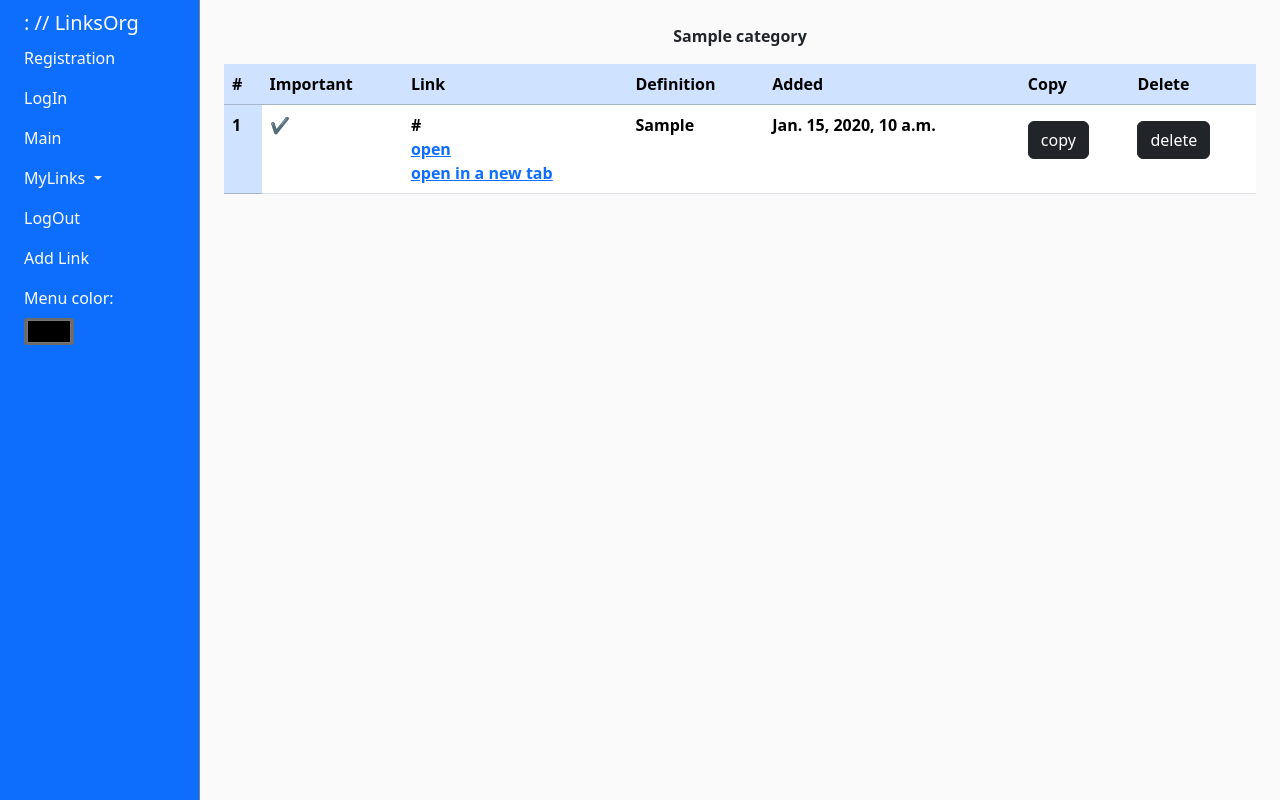
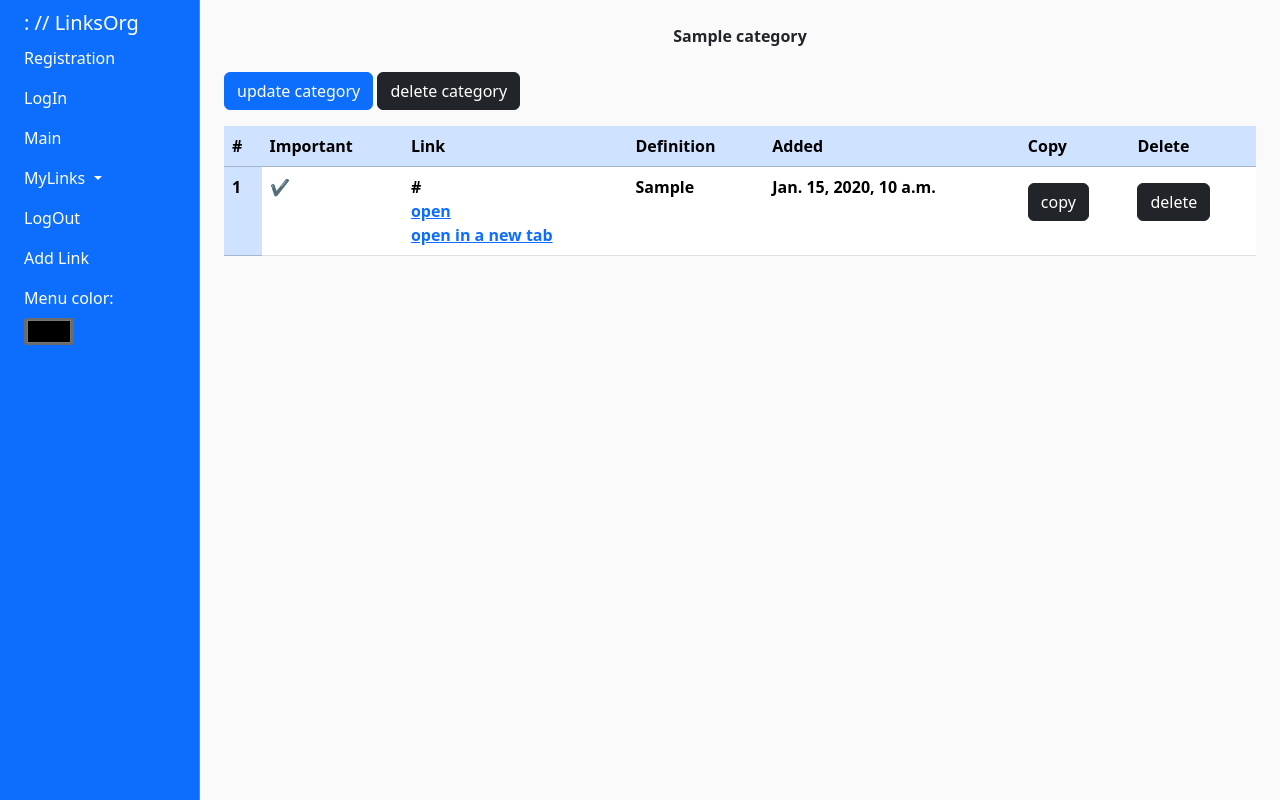
Before and after one commit to AnastasiiaBelianskaia/links_org, a Django app: page /linksorg/category/1/details in a window 1280 px wide. Run offline with Django 4.2, Linux system fonts and the light colour scheme; a user stored in the database is signed in; tables that the repository leaves empty hold one stand-in row (values such as "Sample post"); lists and menus that the app fills with data are empty; some libraries are stand-ins or nearby versions.

Commit message:
Category updating and deliting, validation  link/category exists

```diff
--- a/linksorg/models.py
+++ b/linksorg/models.py
@@ -1,6 +1,7 @@
 from django.conf import settings
 from django.contrib.auth import get_user_model
 from django.db import models
+# from django.db.models import UniqueConstraint
 
 # from django.utils import timezone
 
@@ -9,6 +10,11 @@ User = get_user_model()
 
 class Category(models.Model):
     name = models.CharField(max_length=100)
+
+    class Meta:
+        constraints = [
+            models.UniqueConstraint(fields=['name'], name='unique_name'),
+        ]
 
     def __str__(self):
         return f"{self.name}"
@@ -26,5 +32,10 @@ class Link(models.Model):
     important = models.BooleanField(choices=BOOL, verbose_name='Important or Average')
     date_time = models.DateTimeField('date added', auto_now_add=True)
 
+    class Meta:
+        constraints = [
+            models.UniqueConstraint(fields=['url_link'], name='unique_url'),
+        ]
+
     def __str__(self):
         return self.url_link
--- a/linksorg/urls.py
+++ b/linksorg/urls.py
@@ -13,4 +13,6 @@ urlpatterns = [
     path('category/create/', views.CategoryCreate.as_view(), name='category_create'),
     path('categories/', views.MyCategoriesListView.as_view(), name='user_categories'),
     path('category/<int:pk>/details', views.MyCategoryDetailView.as_view(), name='category_details'),
+    path('category/<int:pk>/update', views.CategoryUpdate.as_view(), name='category_update'),
+    path('delete_category/<int:pk>/', views.delete_category, name='delete_category'),
 ]
--- a/linksorg/views.py
+++ b/linksorg/views.py
@@ -1,4 +1,4 @@
-# from django.contrib import messages
+from django.contrib import messages
 from django.contrib.auth.mixins import LoginRequiredMixin
 from django.contrib.messages.views import SuccessMessageMixin
 from django.http import JsonResponse
@@ -103,3 +103,24 @@ class MyCategoryDetailView(LoginRequiredMixin, generic.DetailView):
         context = super().get_context_data(**kwargs)
         context['links'] = Link.objects.filter(category__id=self.kwargs['pk'])
         return context
+
+
+def delete_category(request, pk):
+    category = Category.objects.get(id=pk)
+    if request.method == 'POST':
+        category.delete()
+        messages.add_message(request, messages.SUCCESS,  "Category has been deleted!")
+        return redirect('linksorg:user_categories')
+    return render(request, 'linksorg/category_delete.html', {'category': category})
+
+
+class CategoryUpdate(LoginRequiredMixin, SuccessMessageMixin, generic.UpdateView):
+    model = Category
+    fields = ['name']
+    template_name = 'linksorg/category_update_form.html'
+    success_url = reverse_lazy('linksorg:user_categories')
+    success_message = 'Category has been updated!'
+
+    def get_object(self, queryset=None):
+        category_initial = Category.objects.get(id=self.kwargs['pk'])
+        return category_initial
--- a/static/css/style.css
+++ b/static/css/style.css
@@ -72,3 +72,8 @@ ul {
 .padding-24 {
     padding: 24px;
 }
+
+.modal-error {
+    color: red;
+    text-align: center;
+}
--- a/static/js/add_link.js
+++ b/static/js/add_link.js
@@ -23,11 +23,15 @@ var saveForm = function () {
       type: form.attr("method"),
       dataType: 'json',
       success: function (data) {
-          $("#modal-linkform .modal-content").html('<p>Link Added</p>');
-          setTimeout(() => {
-            $("#modal-linkform").modal("hide");
-            location.reload();
-          }, 1000)
+          if (data.form_is_valid) {
+              $("#modal-linkform .modal-content").html('<p>Link Added</p>');
+              setTimeout(() => {
+                $("#modal-linkform").modal("hide");
+                location.reload();
+              }, 1000)
+          } else {
+            $("#modal-linkform .modal-content").append('<p class="modal-error">Link already exists</p>');
+          }
       }
     });
     return false;
--- a/templates/linksorg/category_details.html
+++ b/templates/linksorg/category_details.html
@@ -1,6 +1,10 @@
 {% extends 'base.html' %}
 {% block content %}
 <p class="text-center"><strong>{{ category.name }}</strong></p>
+<div>
+    <a class="btn btn-primary mb-3 mt-2" href="{% url 'linksorg:category_update' pk=category.id %}">update category</a>
+    <a class="btn btn-dark mb-3 mt-2" href="{% url 'linksorg:delete_category' pk=category.id %}">delete category</a>
+</div>
     <table class="table">
         <thead class="table-primary">
             <tr>
```
Also changed, not shown: templates/linksorg/category_delete.html (added, +9 -0 lines), templates/linksorg/category_update_form.html (added, +13 -0 lines), templates/linksorg/my_categories.html (+12 -1 lines), templates/linksorg/my_links.html (+11 -0 lines).
